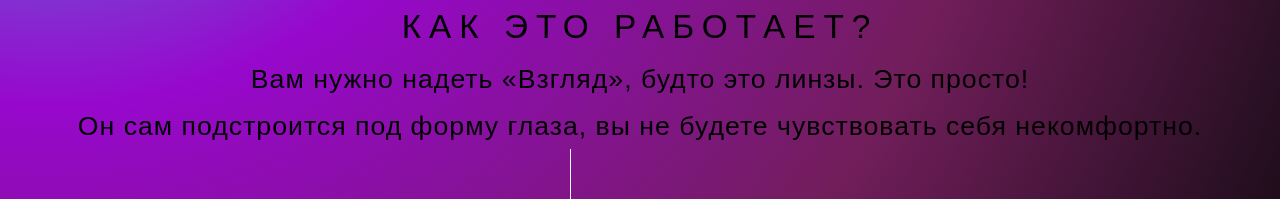
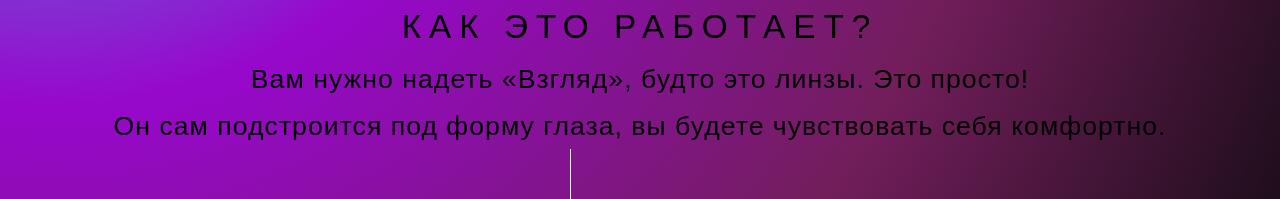
Before and after one commit to paralepister/poster_final_v2.0, a plain HTML site: page index.html in a window 1280 px wide. Shown: the part 2024-2223 px from the top of the page. Drawn offline with Linux system fonts and the light colour scheme.

Commit message:
текст

```diff
--- a/css/layout.css
+++ b/css/layout.css
@@ -293,7 +293,7 @@ header {
 }
 
 #banner {
-	font-family: 'Source Sans Pro', sans-serif;
+
 	padding: 0.1px;
 
 	text-shadow: 0px 10px 50px black;
--- a/index.html
+++ b/index.html
@@ -30,7 +30,7 @@
 			</article>
 			<article class="container box style2">
 					<h2>Как это работает?</h2>
-					<p>Вам нужно надеть «Взгляд», будто это линзы. Это просто!<br> Он сам подстроится под форму глаза, вы не будете чувствовать себя некомфортно.</p>
+					<p>Вам нужно надеть «Взгляд», будто это линзы. Это просто!<br> Он сам подстроится под форму глаза, вы будете чувствовать себя комфортно.</p>
 			</article>
 			<article class="container box style3">
 					<h2>Это безопасно?</h2>
```
